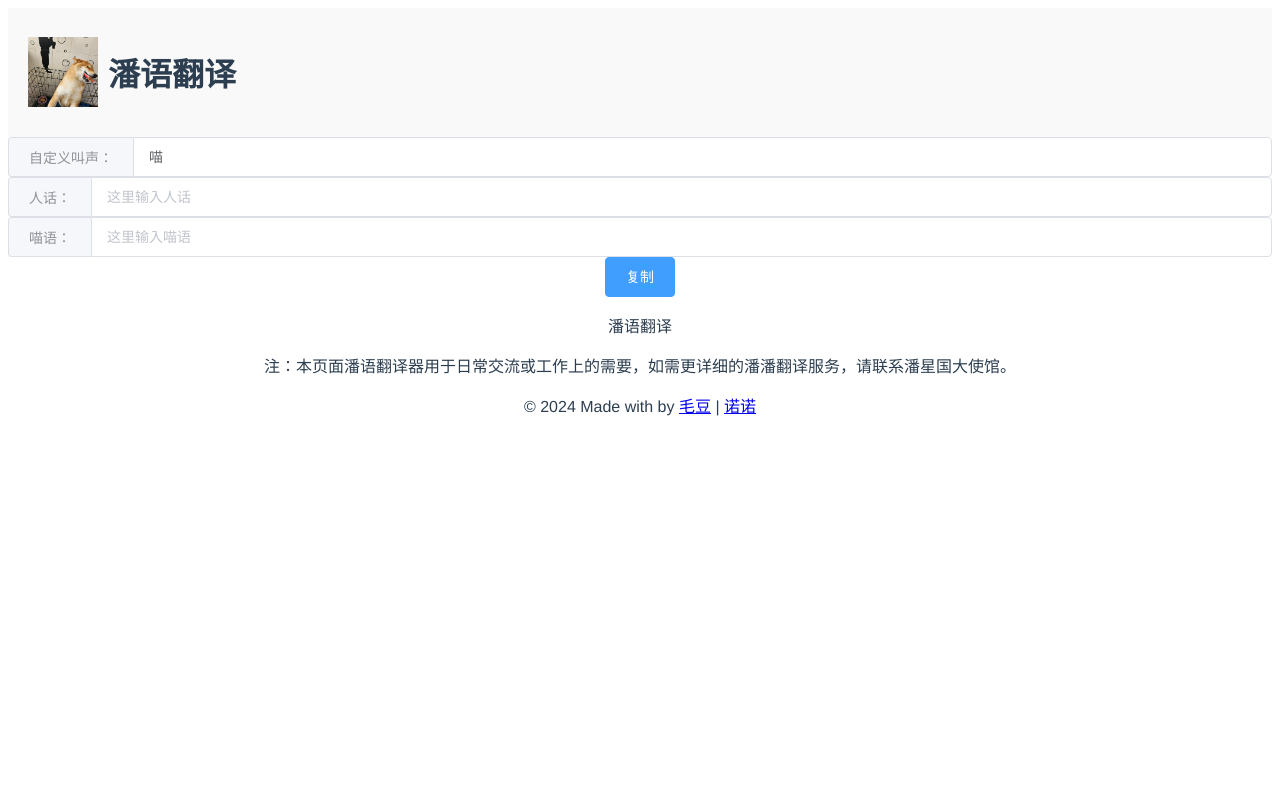
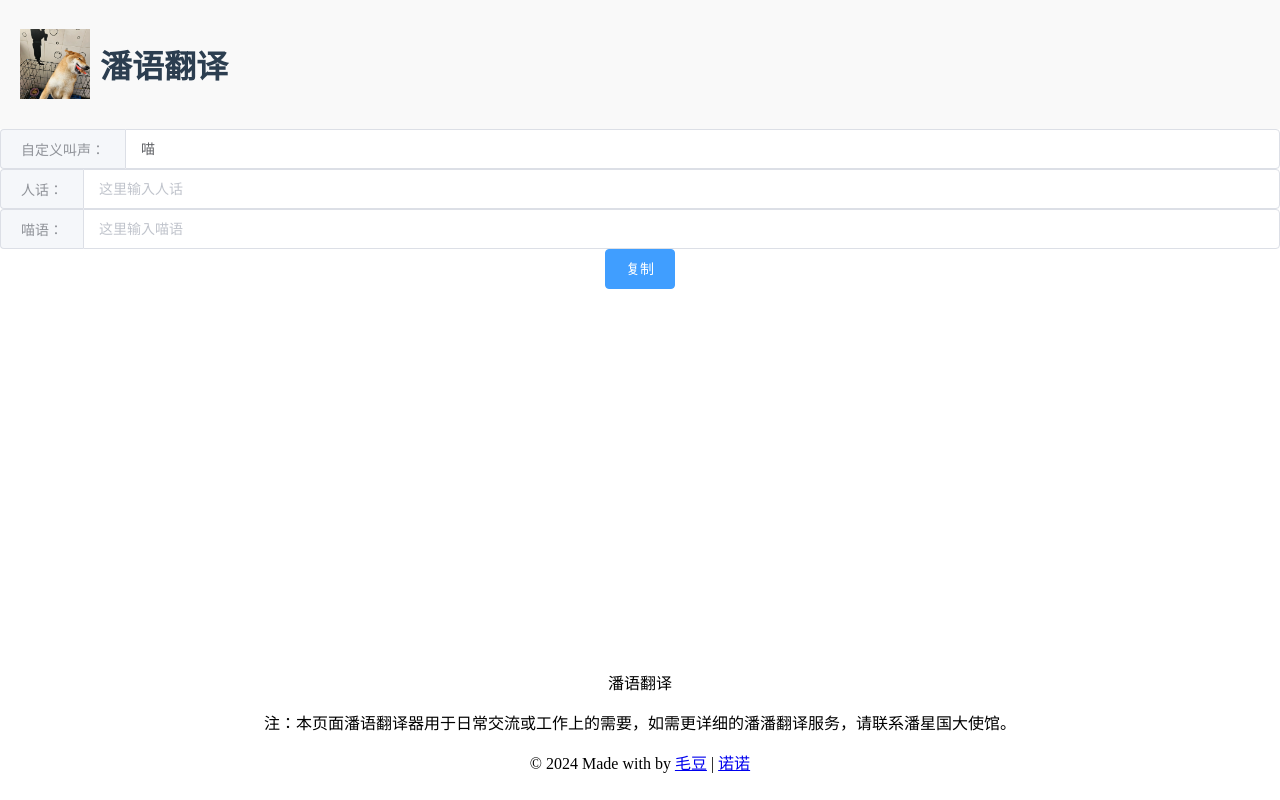
Before and after one commit to Jeromest/maodou-lang, a Vue app: page / in a window 1280 px wide. Built offline with nearby package versions, Linux system fonts and the light colour scheme.

Commit message:
修改样式

```diff
--- a/public/index.html
+++ b/public/index.html
@@ -6,6 +6,28 @@
     <meta name="viewport" content="width=device-width,initial-scale=1.0">
     <link rel="icon" href="<%= BASE_URL %>logo.ico">
     <title>潘语翻译</title>
+    <style>
+      html, body {
+          height: 100%;
+          margin: 0;
+      }
+
+      body {
+          display: flex;
+          flex-direction: column;
+      }
+
+      #app {
+          flex: 1;
+      }
+
+      footer {
+          text-align: center;
+          padding: 10px;
+          position: relative;
+          bottom: 0;
+      }
+    </style>
   </head>
   <body>
     <noscript>
@@ -13,5 +35,11 @@
     </noscript>
     <div id="app"></div>
     <!-- built files will be auto injected -->
+    <footer style="text-align: center">
+        <p>潘语翻译</p>
+        <p>注：本页面潘语翻译器用于日常交流或工作上的需要，如需更详细的潘潘翻译服务，请联系潘星国大使馆。</p>
+        <p>© 2024 Made with by <a href="https://github.com/Jeromest">毛豆</a> |
+            <a href="https://github.com/shilinhua">诺诺</a></p>
+    </footer>
   </body>
 </html>
--- a/src/components/HelloWorld.vue
+++ b/src/components/HelloWorld.vue
@@ -18,12 +18,6 @@
       ><template slot="prepend">喵语：</template></el-input
     >
      <el-button @click="copyText" type="primary">复制</el-button>
-    <footer>
-      <p>潘语翻译</p>
-      <p>注：本页面潘语翻译器用于日常交流或工作上的需要，如需更详细的潘潘翻译服务，请联系潘星国大使馆。</p>
-      <p>© 2024 Made with by <a href="https://github.com/Jeromest">毛豆</a> |
-        <a href="https://github.com/shilinhua">诺诺</a></p>
-    </footer>
   </div>
 </template>
 
```
